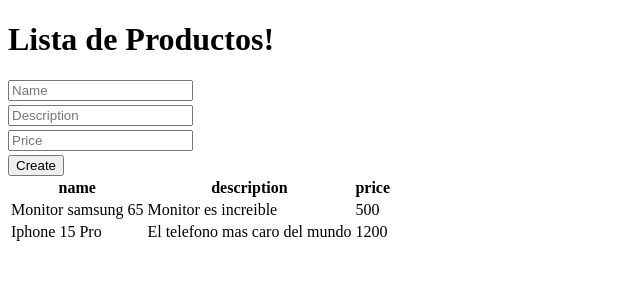
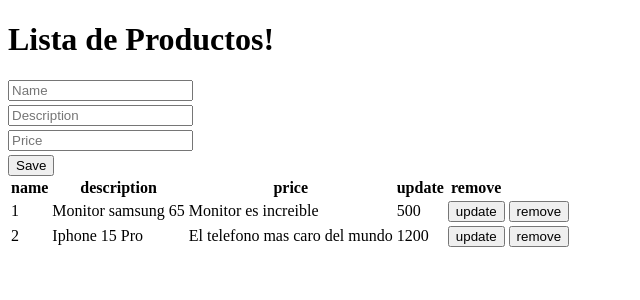
Before and after one commit to AlexVallTuru/spring-courses, a React (Vite) app in the folder react-app/: page / in a window 1280 px wide. Shown: the top 300 px of the page, without its empty margins (0-640 px from the left). Built offline with nearby package versions, Linux system fonts and the light colour scheme.

Commit message:
Terminar CRUD react

```diff
--- a/react-app/src/components/ProductApp.jsx
+++ b/react-app/src/components/ProductApp.jsx
@@ -4,30 +4,57 @@ import { listProduct } from "../services/ProductService";
 import { ProductGrid } from "./ProductGrid";
 import { ProductForm } from "./ProductForm";
 
-export const ProductApp = ({title}) => {
+export const ProductApp = ({ title }) => {
 
     const [products, setProducts] = useState([]);
+
+    const [productSelected, setProductSelected] = useState({
+        id: 0,
+        name: '',
+        description: '',
+        price: ''
+    });
 
     useEffect(() => {
         const result = listProduct();
         setProducts(result)
-    },[])
+    }, [])
 
     const handlerAddProduct = (product) => {
         console.log(product);
-        setProducts([...products, {...product}])
+
+        if(product.id > 0) {
+            setProducts(products.map(prod => {
+                if(prod.id == product.id) {
+                    return {...product}
+                }
+                return prod;
+            }));
+        } else {
+            setProducts([...products, { ...product, id: new Date().getTime()}])
+        }
     }
+
+    const handlerRemoveProduct = (id) => {
+        console.log(id);
+        setProducts(products.filter(user => user.id !== id));
+    }
+
+    const handlerProductSelected = (product) => {
+        setProductSelected({ ...product });
+    }
+
     return (
         <div>
-        <h1>{title}</h1>
-        <div>
+            <h1>{title}</h1>
             <div>
-        <ProductForm handlerAdd={handlerAddProduct} />
+                <div>
+                    <ProductForm handlerAdd={handlerAddProduct} productSelected={productSelected}/>
+                </div>
+                <div>
+                    <ProductGrid products={products} handlerRemove={handlerRemoveProduct} handlerProductSelected={handlerProductSelected} />
+                </div>
             </div>
-            <div>
-        <ProductGrid products={products}/>
-            </div>
-        </div>
         </div>
     )
 }
--- a/react-app/src/components/ProductDetail.jsx
+++ b/react-app/src/components/ProductDetail.jsx
@@ -1,18 +1,31 @@
 import { PropTypes } from "prop-types";
 
 
-export const ProductDetail = ({ product = {} }) => {
+export const ProductDetail = ({ handlerProductSelected, handlerRemove, product = {} }) => {
 
     return (
         <tr>
+            <td>{product.id}</td>
             <td>{product.name}</td>
             <td>{product.description}</td>
             <td>{product.price}</td>
+            <td>
+                <button onClick={() => handlerProductSelected(product)}>
+                    update
+                </button>
+            </td>
+            <td>
+                <button onClick={() => handlerRemove(product.id) }>
+                    remove
+                </button>
+            </td>
         </tr>
     )
 
 }
 
 ProductDetail.propTypes = {
-    product: PropTypes.object.isRequired
+    product: PropTypes.object.isRequired,
+    handlerRemove: PropTypes.func.isRequired,
+    handlerProductSelected: PropTypes.func.isRequired
 }
--- a/react-app/src/components/ProductForm.jsx
+++ b/react-app/src/components/ProductForm.jsx
@@ -1,16 +1,22 @@
-import { useState } from "react";
+import { useEffect, useState } from "react";
 
 const initialDateForm = {
+    id: 0,
     name: '',
     description: '',
     price: ''
 }
 // eslint-disable-next-line react/prop-types
-export const ProductForm = ({handlerAdd}) => {
+export const ProductForm = ({productSelected, handlerAdd}) => {
 
     const [form, setForm] = useState(initialDateForm);
 
     const { name, description, price } = form;
+
+    useEffect(() => {
+        setForm(productSelected);
+    }, [productSelected])
+
     return (
         <form onSubmit={(event) => {
             event.preventDefault();
@@ -61,7 +67,7 @@ export const ProductForm = ({handlerAdd}) => {
 
             </div>
             <div>
-                <button type="submit">Create</button>
+                <button type="submit">Save</button>
             </div>
         </form>
     )
--- a/react-app/src/components/ProductGrid.jsx
+++ b/react-app/src/components/ProductGrid.jsx
@@ -1,7 +1,7 @@
 import { PropTypes } from "prop-types";
 import { ProductDetail } from "./ProductDetail";
 
-export const ProductGrid = ( { products = []} ) => {
+export const ProductGrid = ( {handlerProductSelected, handlerRemove, products = []} ) => {
     return (
         <table>
             <thead>
@@ -9,11 +9,13 @@ export const ProductGrid = ( { products = []} ) => {
                     <th>name</th>
                     <th>description</th>
                     <th>price</th>
+                    <th>update</th>
+                    <th>remove</th>
                 </tr>
             </thead>
             <tbody>
                 {products.map(product => {
-                    return <ProductDetail product={product} key={product.name} />
+                    return <ProductDetail handlerProductSelected={handlerProductSelected} handlerRemove={handlerRemove} product={product} key={product.name}  />
                 })}
             </tbody>
         </table>
@@ -21,5 +23,7 @@ export const ProductGrid = ( { products = []} ) => {
 }
 
 ProductGrid.propTypes = {
-    products : PropTypes.array.isRequired
+    products: PropTypes.array.isRequired,
+    handlerRemove: PropTypes.func.isRequired,
+    handlerProductSelected: PropTypes.func.isRequired
 }
--- a/react-app/src/services/ProductService.js
+++ b/react-app/src/services/ProductService.js
@@ -1,10 +1,12 @@
 const initProducts = [
     {
+        id: 1,
         name: 'Monitor samsung 65',
         price: 500,
         description: 'Monitor es increible'
     },
     {
+        id: 2,
         name: 'Iphone 15 Pro',
         price: 1200,
         description: 'El telefono mas caro del mundo'
```
